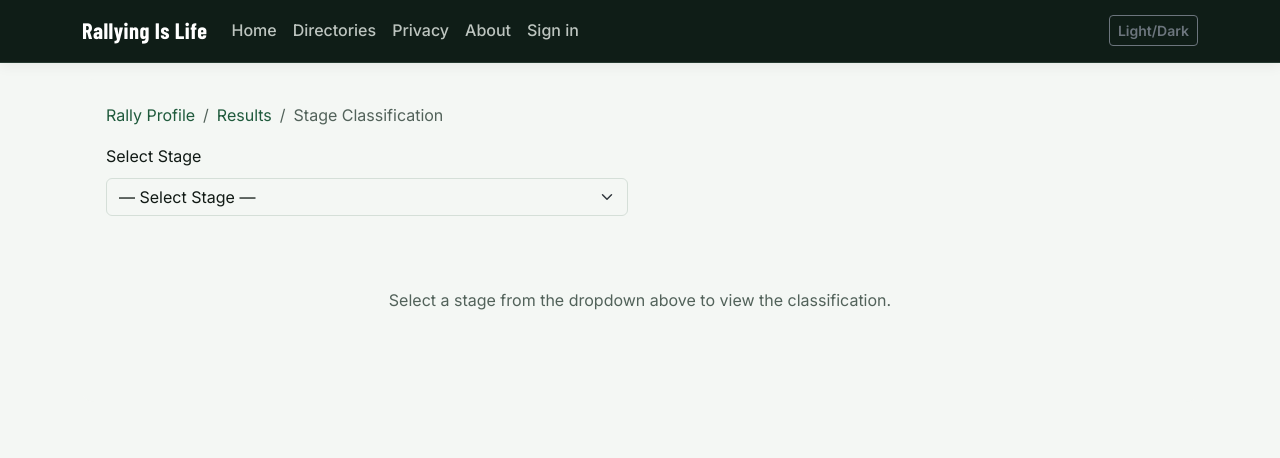
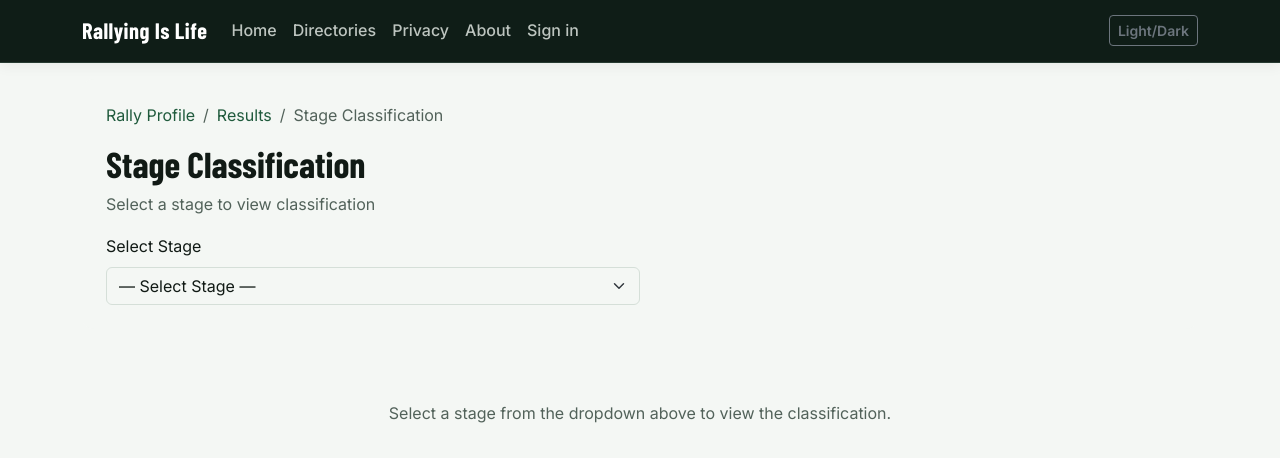
Before and after one commit to Rallying-Is-Life/App-FrontEnd, an ASP.NET Core app: page /StageClassification in a window 1280 px wide. Shown: the top 458 px of the page. Run offline with ASP.NET Core 8, Linux system fonts and the light colour scheme; style sheets or scripts are compiled from the project's sources; some libraries are stand-ins or nearby versions.

Commit message:
FEATURE: StageClassification - Add H2 header and Bogey/Max times
- Add back H2 header with year and rally name above breadcrumbs
- Show stage details (name, length, type) when stage selected
- Show Bogey Time and Max Time for selected stage
- Fetch stage details from API when stage selected

```diff
--- a/Pages/StageClassification.cshtml
+++ b/Pages/StageClassification.cshtml
@@ -35,8 +35,36 @@
             <li class="breadcrumb-item active" aria-current="page">Stage Classification</li>
         </ol>
     </nav>
+    @if (!string.IsNullOrEmpty(Model.RallyName))
+    {
+        <h2>@Model.EventDate.Year @Model.RallyName</h2>
+        <p class="text-muted">Stage Classification @(hasStageSelected ? $"— SS{Model.SelectedStageSeq}: {Model.SelectedStageName}" : "") @(hasClassFilter ? $"— Class: {Model.ClassId}" : "")</p>
+    }
+    else
+    {
+        <h2>Stage Classification</h2>
+        <p class="text-muted">Select a stage to view classification @(hasClassFilter ? $"— Class: {Model.ClassId}" : "")</p>
+    }
 
-    <div class="row mb-4">
+    @if (hasStageSelected && Model.SelectedStageInfo != null)
+    {
+        <div class="row mb-3">
+            <div class="col-md-6">
+                <p class="mb-1"><strong>Stage:</strong> SS@Model.SelectedStageInfo.StageNumber - @Model.SelectedStageInfo.StageName</p>
+                <p class="mb-1"><strong>Length:</strong> @Model.SelectedStageInfo.StageLength @Model.SelectedStageInfo.StageType</p>
+            </div>
+            <div class="col-md-6">
+                @if (Model.SelectedStageInfo.BogeyTimeSeconds.HasValue)
+                {
+                    <p class="mb-1"><strong>Bogey Time:</strong> @Model.FormatTime(Model.SelectedStageInfo.BogeyTimeSeconds)</p>
+                }
+                @if (Model.SelectedStageInfo.MaxTimeSeconds.HasValue)
+                {
+                    <p class="mb-1"><strong>Max Time:</strong> @Model.FormatTime(Model.SelectedStageInfo.MaxTimeSeconds)</p>
+                }
+            </div>
+        </div>
+    }
         <div class="col-md-6">
             <label class="form-label">Select Stage</label>
             <select class="form-select" id="stageSelector" onchange="window.location.href = '/StageClassification?id=@Model.RallyRowKey&stageSeq=' + this.value + '@(hasClassFilter ? "&classId=" + Model.ClassId : "")'">
--- a/Pages/StageClassification.cshtml.cs
+++ b/Pages/StageClassification.cshtml.cs
@@ -16,6 +16,7 @@ namespace App_FrontEnd.Pages
         public string? SelectedStageName { get; set; }
         public string? ClassId { get; set; }
         public List<StageClassificationItem> Entries { get; set; } = new();
+        public StageInfo? SelectedStageInfo { get; set; }
 
         public async Task OnGetAsync()
         {
@@ -59,9 +60,20 @@ namespace App_FrontEnd.Pages
             }
             catch { }
 
-            // Get stage classification if stage selected
+            // Get stage details for selected stage (for Bogey/Max times)
             if (SelectedStageSeq.HasValue)
             {
+                try
+                {
+                    var stages = await c.GetFromJsonAsync<List<StageInfo>>($"{baseUrl}/profiles/rally/stages?id={RallyRowKey}");
+                    if (stages != null)
+                    {
+                        SelectedStageInfo = stages.FirstOrDefault(s => s.StageNumber == SelectedStageSeq.Value);
+                    }
+                }
+                catch { }
+
+                // Get stage classification if stage selected
                 try
                 {
                     var url = $"{baseUrl}/leaderboard/stage?id={RallyRowKey}&stageSeq={SelectedStageSeq.Value}";
```
